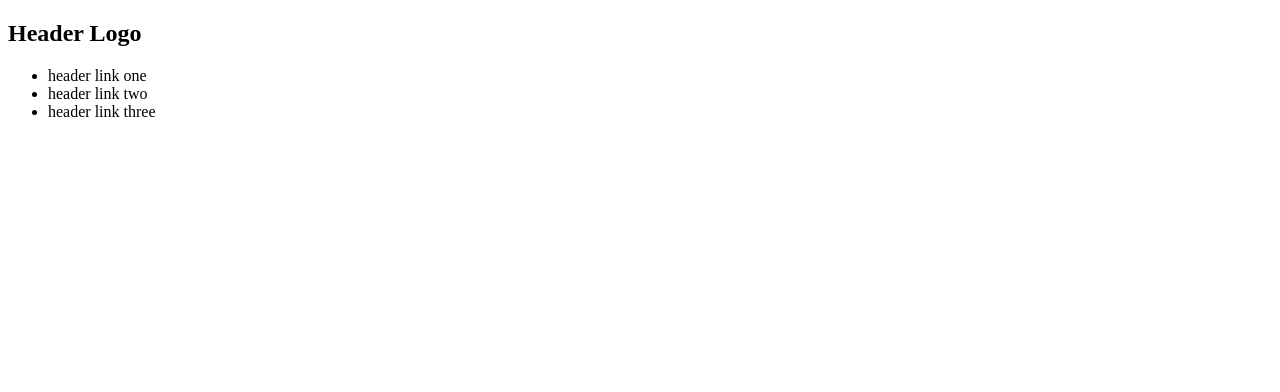
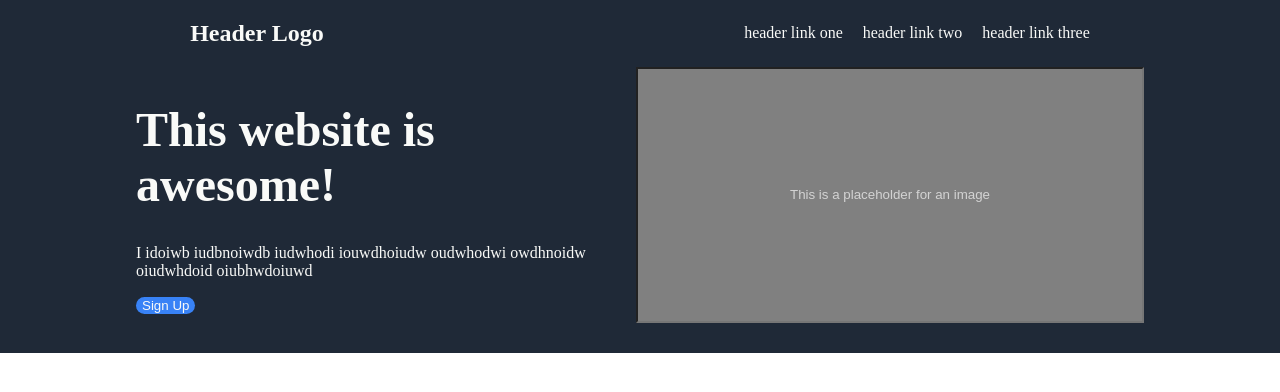
Before and after one commit to Junior1511/Landing-Page-TOP, a plain HTML site: page index.html in a window 1280 px wide. Drawn offline with Linux system fonts and the light colour scheme.

Commit message:
Finished p1 of Landing page

```diff
--- a/index.html
+++ b/index.html
@@ -3,21 +3,26 @@
 <head>
     <meta charset="UTF-8">
     <meta name="viewport" content="width=device-width, initial-scale=1.0">
-    <title>Document</title>
-    <link href="styles.css" rel="stylesheet">
+    <title>Landing Page</title>
+    <link rel="stylesheet" href="styles.css">
 </head>
 <body>
-    <div class="Header">
-        <h2>Header Logo</h2>
+    <div class="header">
+        <h2 class="logo-text">Header Logo</h2>
         <ul>
-            <li>header link one</li>
-            <li>header link two </li>
-            <li>header link three</li>
+            <li><a>header link one</a></li>
+            <li><a>header link two</a></li>
+            <li><a>header link three</a></li>
         </ul>
     </div>
 
     <div class="p1">
-
+        <div class="p1-content">
+            <h1 class="title">This website is awesome!</h1>
+            <p> I idoiwb iudbnoiwdb iudwhodi iouwdhoiudw oudwhodwi owdhnoidw oiudwhdoid oiubhwdoiuwd</p>
+            <button class="sign-up">Sign Up</button>
+        </div>
+        <input class="img-button" placeholder="This is a placeholder for an image">
     </div>
 
     <div class="p2">
--- a/styles.css
+++ b/styles.css
@@ -0,0 +1,65 @@
+body{
+   height: 100vh;
+   margin: 0;
+}
+
+.header {
+    background-color: #1f2937 ;
+    color: #f9faf8;
+    display: flex;
+    justify-content: space-around;
+    align-items: center;
+}
+
+.p1 {
+    background-color: #1f2937 ;
+    color: #f9faf8;
+    display: flex;
+    justify-content: center;
+    align-items: center;
+    padding-bottom: 30px;
+}
+.logo-text{
+    font-size: 24px;
+    color: #f9faf8;
+}
+
+ul{
+    display: flex;
+    gap: 20px;
+    list-style-type: none;
+}
+
+a{
+    text-decoration: none;
+}
+
+.title {
+    font-size: 48px;
+    font-weight:bolder;
+    color: #f9faf8;
+}
+
+.sign-up {
+    background-color:#3882f6;
+    color: #f9faf8;
+    border-radius: 10px;
+    border: 0px;
+    margin:px;
+}
+
+.img-button {
+    width: 500px;
+    height: 250px;
+    background-color: gray;
+    text-align: center;
+}
+
+.p1-content {
+    width: 500px;
+    height: 250px;
+}
+
+::placeholder{
+    color: lightgrey
+}
```
